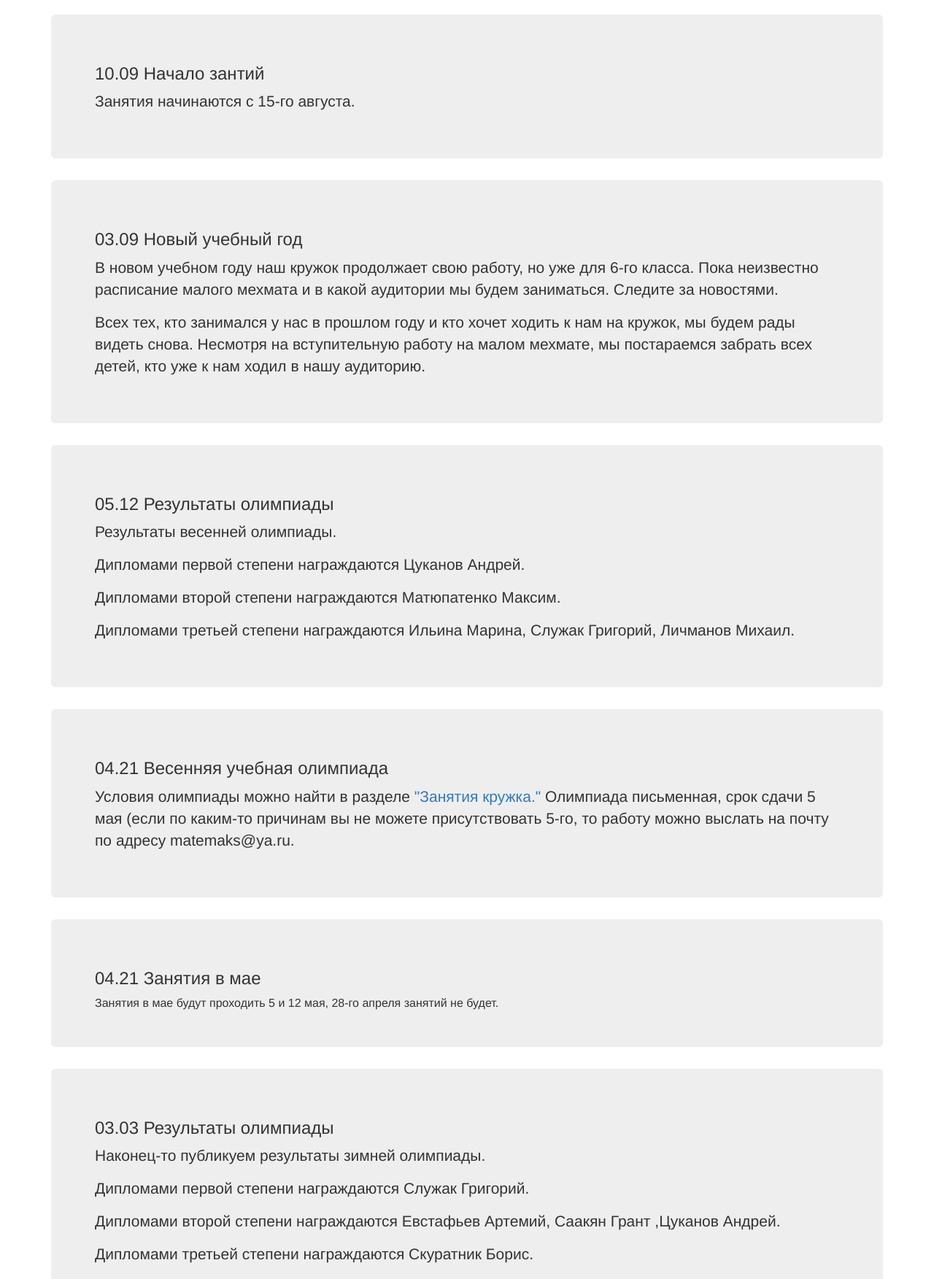
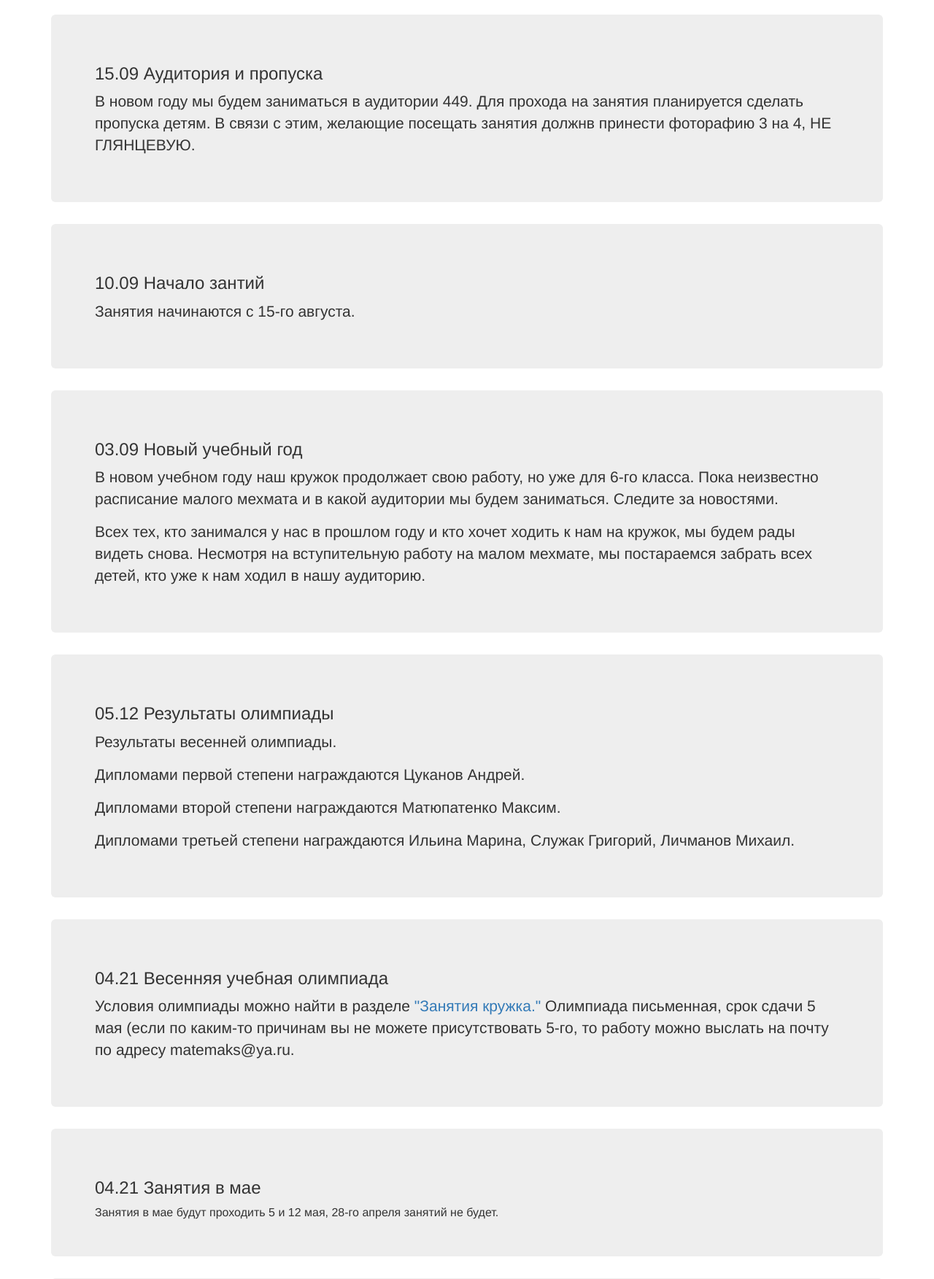
Before and after one commit to matemax/test_site, a Flask app: page /news in a window 1280 px wide. Shown: the part 52-1805 px from the top of the page at 73% size. Run offline with Flask 2, Linux system fonts and the light colour scheme; some libraries are stand-ins or nearby versions.

Commit message:
update news

```diff
--- a/app/templates/news.html
+++ b/app/templates/news.html
@@ -3,6 +3,17 @@
 
 {% block content %}
     <div class="container">
+        <div class="jumbotron">
+            <h3>
+                15.09 Аудитория и пропуска
+            </h3>
+            <font size="3">
+                <p>
+                    В новом году мы будем заниматься в аудитории 449. Для прохода на занятия планируется сделать
+                    пропуска детям. В связи с этим, желающие посещать занятия должнв принести фоторафию 3 на 4, НЕ ГЛЯНЦЕВУЮ.
+                </p>
+            </font>
+        </div>
         <div class="jumbotron">
             <h3>
                 10.09 Начало зантий
```
